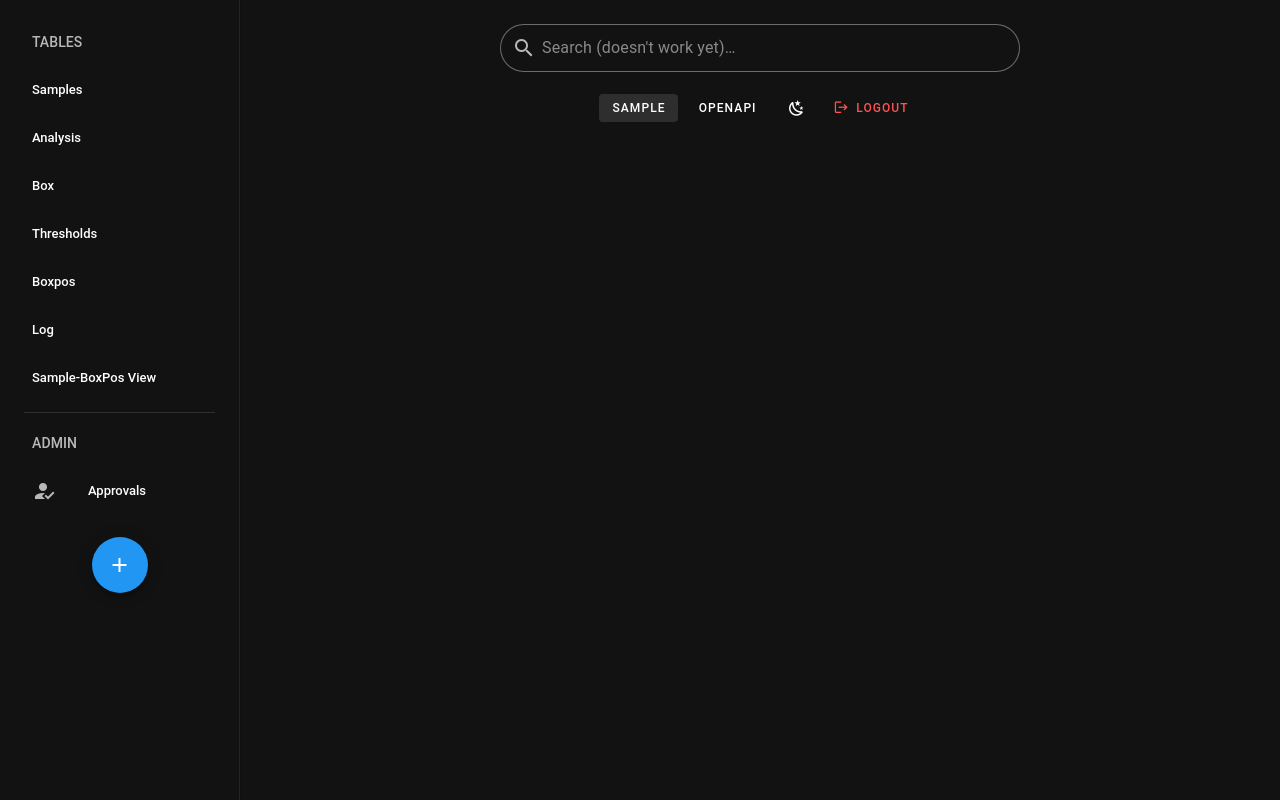
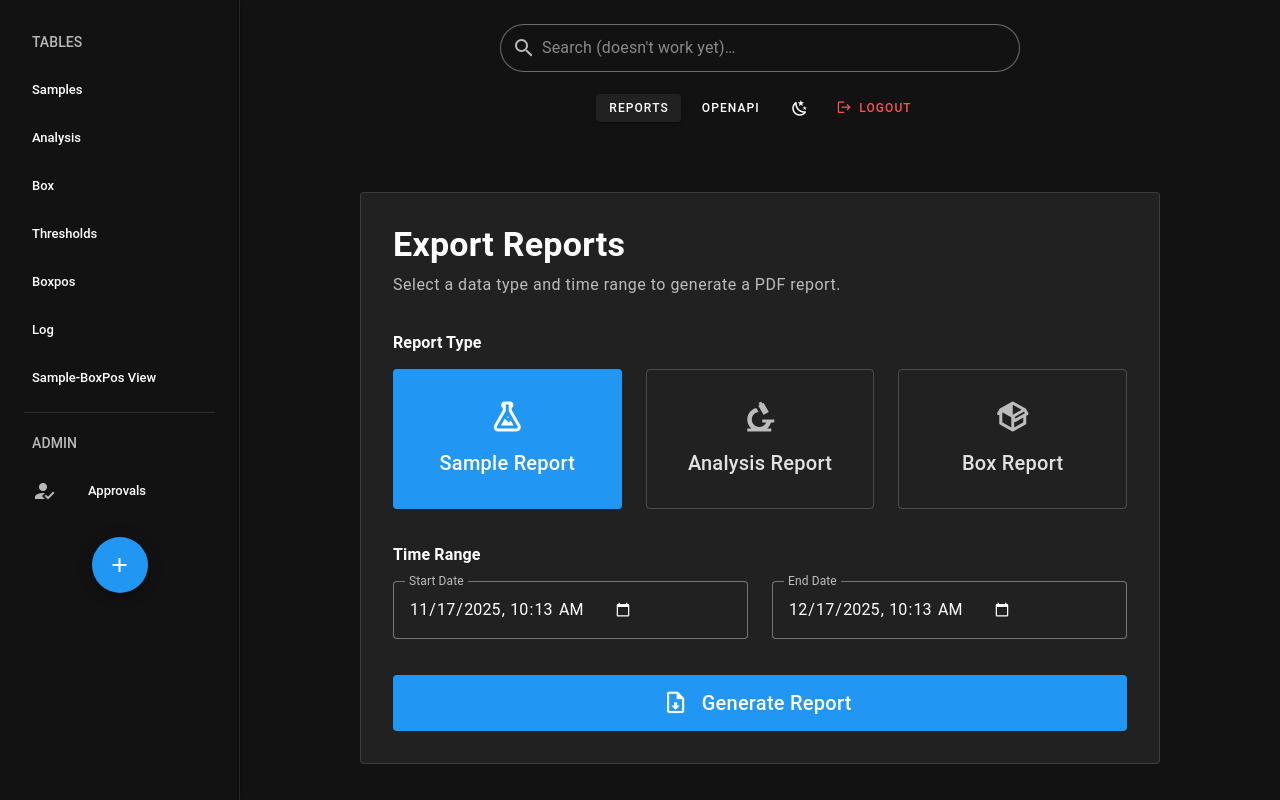
Before and after one commit to ren-ben/syt5-frontend, a Vue app: page /reports in a window 1280 px wide. Built offline with nearby package versions, Linux system fonts and the light colour scheme; no server answers; sample sign-in values are in the browser's storage.

Commit message:
add reports view

```diff
--- a/src/components/layout/TopBar.vue
+++ b/src/components/layout/TopBar.vue
@@ -12,13 +12,14 @@
     />
 
     <div class="links">
+
       <v-btn
-        variant="tonal"
         size="small"
-        @click="$router.push(`/table/sample`)"
+        @click="$router.push('/reports')"
       >
-        Sample
+        Reports
       </v-btn>
+
       <v-btn
         variant="text"
         size="small"
@@ -36,7 +37,6 @@
         size="small"
       />
 
-      <!-- Logout Button (ADDED) -->
       <v-btn
         color="error"
         variant="text"
@@ -49,6 +49,7 @@
     </div>
   </div>
 </template>
+
 
 <script setup lang="ts">
 import { ref } from "vue";
--- a/src/router/index.ts
+++ b/src/router/index.ts
@@ -3,6 +3,7 @@ import TableWrapper from '@/components/tables/TableWrapper.vue';
 import LoginView from '@/views/LoginView.vue';
 import ApprovalsView from '@/views/ApprovalsView.vue'; // Make sure you created this file!
 import { useAuthStore } from '@/stores/auth';
+import ReportsView from '../views/ReportsView.vue';
 
 const router = createRouter({
   history: createWebHistory(),
@@ -27,6 +28,12 @@ const router = createRouter({
       name: 'approvals',
       component: ApprovalsView,
       meta: { requiresAdmin: true }
+    },
+    {
+      path: '/reports',
+      name: 'reports',
+      component: ReportsView,
+      meta: { requiresAuth: true }
     }
   ]
 });
--- /dev/null
+++ b/src/views/ReportsView.vue
@@ -0,0 +1,147 @@
+<script setup lang="ts">
+import { ref } from 'vue';
+import { http } from '@/services/http';
+
+const loading = ref(false);
+const selectedType = ref('samples');
+
+// Default Range: Last 30 Days
+const endDateObj = new Date();
+const startDateObj = new Date();
+startDateObj.setDate(endDateObj.getDate() - 30);
+
+const startDate = ref(startDateObj.toISOString().slice(0, 16));
+const endDate = ref(endDateObj.toISOString().slice(0, 16));
+
+const reportTypes = [
+  { title: 'Sample Report', value: 'samples', icon: 'mdi-flask-outline' },
+  { title: 'Analysis Report', value: 'analysis', icon: 'mdi-microscope' },
+  { title: 'Box Report', value: 'box', icon: 'mdi-package-variant' }
+];
+
+async function downloadPdf() {
+  loading.value = true;
+  try {
+    const response = await http.get('/reports/pdf', {
+      params: { type: selectedType.value, start: startDate.value, end: endDate.value },
+      responseType: 'blob'
+    });
+
+    const url = window.URL.createObjectURL(new Blob([response.data]));
+    const link = document.createElement('a');
+    link.href = url;
+    link.setAttribute('download', `report_${selectedType.value}_${startDate.value.slice(0,10)}.pdf`);
+    document.body.appendChild(link);
+    link.click();
+    link.remove();
+  } catch (err) {
+    console.error(err);
+    alert("Failed to generate report.");
+  } finally {
+    loading.value = false;
+  }
+}
+</script>
+
+<template>
+  <v-container class="mt-12 d-flex justify-center" fluid>
+
+    <v-card width="800" elevation="0" border class="pa-8 bg-surface">
+      <div class="mb-8">
+        <h1 class="text-h4 font-weight-bold mb-2">Export Reports</h1>
+        <div class="text-body-1 text-medium-emphasis">
+          Select a data type and time range to generate a PDF report.
+        </div>
+      </div>
+
+      <v-form @submit.prevent="downloadPdf">
+
+        <label class="text-subtitle-1 font-weight-bold mb-3 d-block">Report Type</label>
+
+        <v-item-group v-model="selectedType" mandatory class="mb-8">
+          <v-row>
+            <v-col v-for="type in reportTypes" :key="type.value" cols="12" sm="4">
+              <v-item v-slot="{ isSelected, toggle }" :value="type.value">
+                <v-card
+                    :color="isSelected ? 'primary' : 'surface'"
+                    :variant="isSelected ? 'flat' : 'outlined'"
+                    :class="['report-card', { 'selected': isSelected }]"
+                    @click="toggle"
+                    link
+                    >
+                    <div class="d-flex flex-column align-center report-card-content">
+                        <v-icon :icon="type.icon" size="36" class="mb-3" />
+                        <span class="text-h6">{{ type.title }}</span>
+                    </div>
+                </v-card>
+              </v-item>
+            </v-col>
+          </v-row>
+        </v-item-group>
+
+        <label class="text-subtitle-1 font-weight-bold mb-3 d-block">Time Range</label>
+        <v-row class="mb-6">
+          <v-col cols="12" sm="6">
+            <v-text-field
+              v-model="startDate"
+              type="datetime-local"
+              label="Start Date"
+              variant="outlined"
+              hide-details
+            />
+          </v-col>
+          <v-col cols="12" sm="6">
+            <v-text-field
+              v-model="endDate"
+              type="datetime-local"
+              label="End Date"
+              variant="outlined"
+              hide-details
+            />
+          </v-col>
+        </v-row>
+
+        <v-btn
+          color="primary"
+          size="x-large"
+          block
+          height="56"
+          class="text-none text-h6"
+          :loading="loading"
+          prepend-icon="mdi-file-download-outline"
+          type="submit"
+          flat
+        >
+          Generate Report
+        </v-btn>
+
+      </v-form>
+    </v-card>
+  </v-container>
+</template>
+
+<style scoped>
+.report-card {
+  height: 140px;
+  display: flex;
+  align-items: center;
+  justify-content: center;
+  transition: all 0.2s ease-in-out;
+  border-color: rgba(255, 255, 255, 0.2) !important; /* Visible border */
+}
+
+/* FORCE TEXT COLOR TO BE VISIBLE WHEN NOT SELECTED */
+.report-card:not(.selected) {
+  color: rgba(255, 255, 255, 0.87) !important; /* High Emphasis White */
+}
+
+/* Optional: Make the icon slightly dimmer but still visible */
+.report-card:not(.selected) .v-icon {
+  color: rgba(255, 255, 255, 0.7) !important;
+}
+
+.report-card:not(.selected):hover {
+  background-color: rgba(255, 255, 255, 0.05) !important;
+  border-color: rgba(255, 255, 255, 0.5) !important;
+}
+</style>
```
